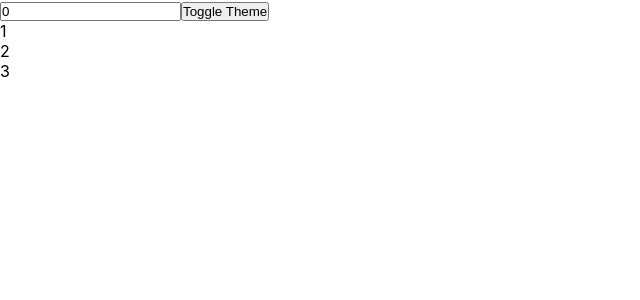
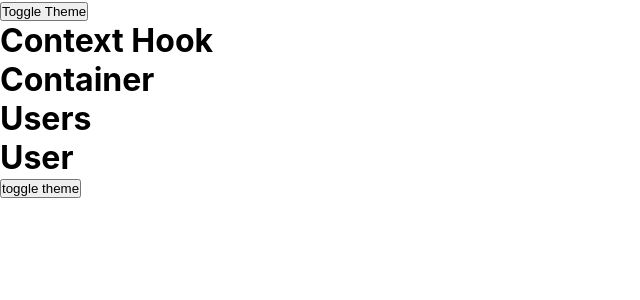
Before and after one commit to veerapraveenkumar-k/React_Hooks, a React (Create React App) app in the folder hooks_app/: page / in a window 1280 px wide. Shown: the top 300 px of the page, without its empty margins (0-640 px from the left). Built offline with nearby package versions, Linux system fonts and the light colour scheme.

Commit message:
adding Context Hook Componet using useContext and createContext

```diff
--- a/hooks_app/src/App.js
+++ b/hooks_app/src/App.js
@@ -2,10 +2,11 @@ import TaskApp from './Components/State Hook'
 import ClockApp from './Components/Effect Hook'
 import ResturaentCartApp from './Components/Memo Hook'
 import UseCallBack from './Components/CallBack Hook'
+import ContextHook from './Components/Context Hook'
 import './App.css';
 
 function App() {
-  return <UseCallBack/>
+  return <ContextHook/>
 }
 
 export default App;
--- /dev/null
+++ b/hooks_app/src/Components/Context Hook/Container.js
@@ -0,0 +1,12 @@
+import Users from './Users'
+
+const Container = () => {
+    return (
+        <div>
+            <h1>Container</h1>
+            <Users/>
+        </div>
+    )
+}
+
+export default Container
--- /dev/null
+++ b/hooks_app/src/Components/Context Hook/Users.js
@@ -0,0 +1,12 @@
+import User from './user'
+
+const Users = () => {
+    return (
+        <div>
+            <h1>Users</h1>
+            <User/>
+        </div>
+    )
+}
+
+export default Users
--- /dev/null
+++ b/hooks_app/src/Components/Context Hook/index.js
@@ -0,0 +1,27 @@
+import { createContext, useState } from "react"
+import Container from "./Container"
+
+export const ThemeContext = createContext();
+
+const ContextHook = () => {
+    const [theme, setTheme] = useState("Light")
+
+    const toggleTheme = () => {
+        setTheme(cur => cur === "Light" ? 'Dark': 'Light')
+    }
+
+    return (
+        <ThemeContext.Provider
+        value={{
+            theme,
+            toggleTheme
+        }}
+        >
+            <button onClick={toggleTheme}>Toggle Theme</button>
+            <h1>Context Hook</h1>
+            <Container/>
+        </ThemeContext.Provider>
+    )
+}
+
+export default ContextHook
--- /dev/null
+++ b/hooks_app/src/Components/Context Hook/user.js
@@ -0,0 +1,22 @@
+import { useContext } from "react"
+import { ThemeContext } from "./index"
+
+const User = () => {
+
+    const themeContextValue = useContext(ThemeContext);
+    const {theme, toggleTheme} = themeContextValue
+
+    const textStyle = {
+        backgroundColor: theme === 'Light' ? 'white' : 'black',
+        color: theme === 'Light' ? 'black': 'white'
+    }
+
+    return (
+        <div>
+            <h1 style={textStyle}>User</h1>
+            <button onClick={toggleTheme}>toggle theme</button>
+        </div>
+    )
+}
+
+export default User
```
